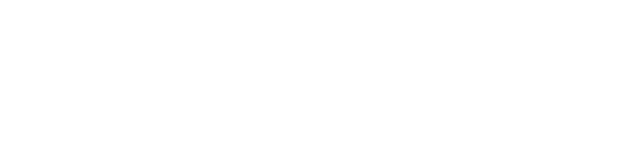
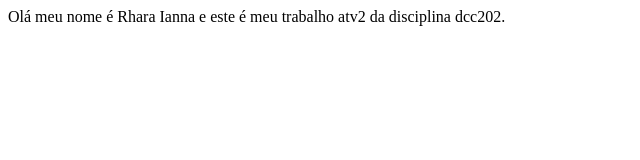
Before and after one commit to ufjf-dcc202/ufjf-dcc202-2023-3-b-atv2-rharaianna, a plain HTML site: page index.html in a window 1280 px wide. Shown: the whole page, without its empty margins (0-640 px from the left). Drawn offline with Linux system fonts and the light colour scheme.

Commit message:
Adiciona conteudo

```diff
--- a/index.html
+++ b/index.html
@@ -6,6 +6,6 @@
     <title>Document</title>
 </head>
 <body>
-
+    Olá meu nome é Rhara Ianna e este é meu trabalho atv2 da disciplina dcc202.
 </body>
 </html>
```
